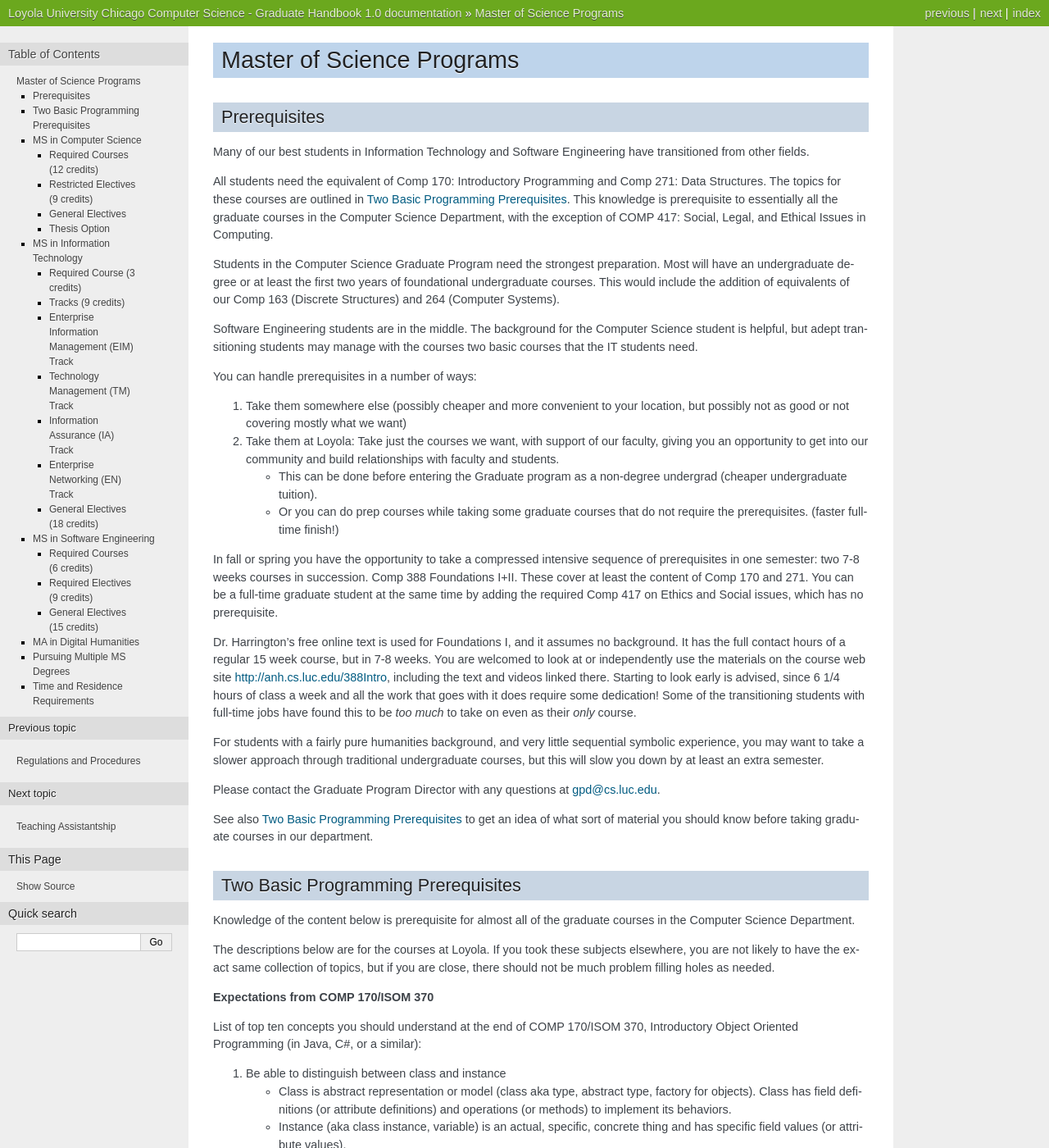
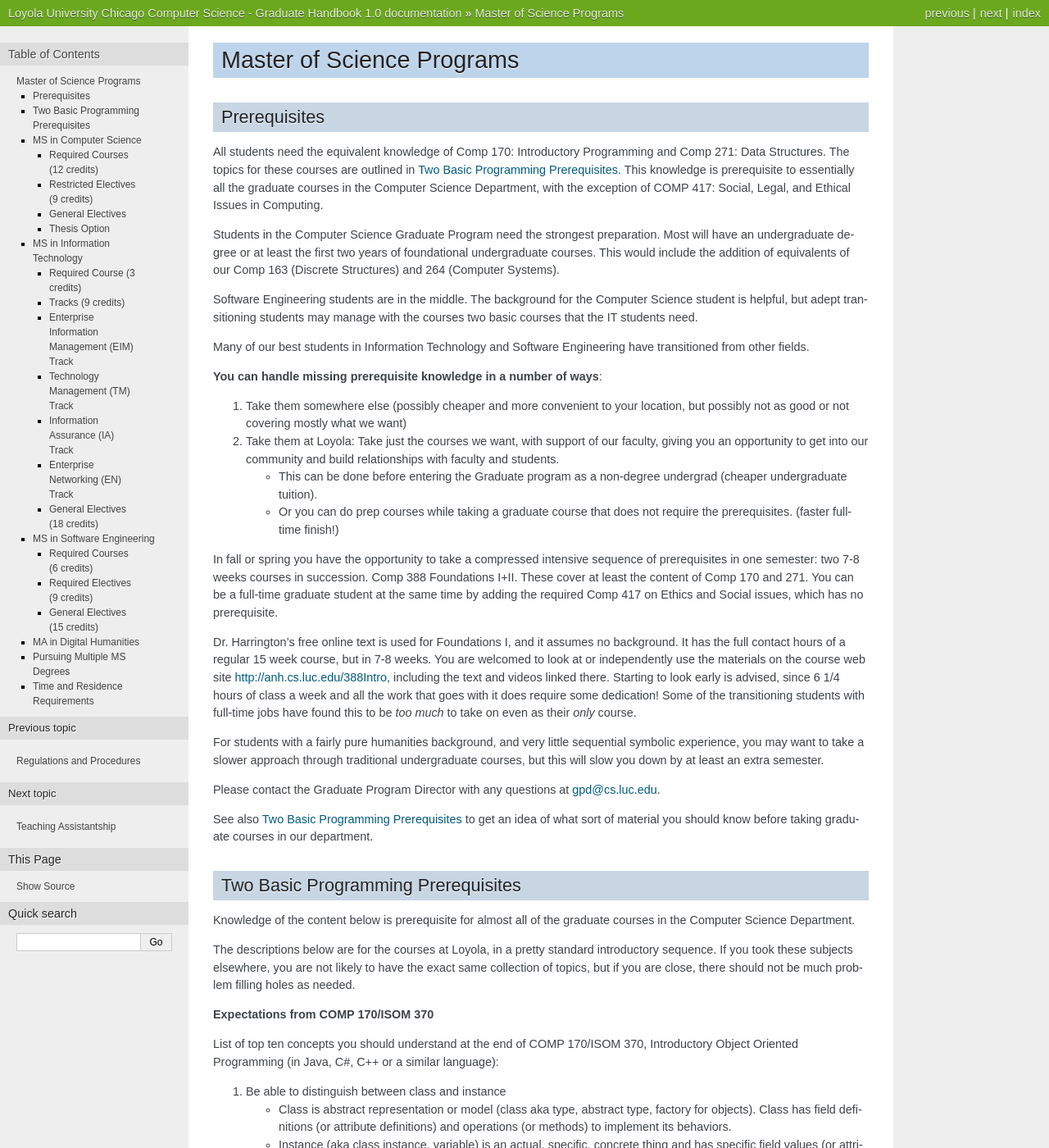
Before and after one commit to LoyolaChicagoCS/gradhandbook, a Sphinx documentation site: the page built from source/ms_programs.rst, in a window 1280 px wide and 1400 px high. Shown: the whole window at 82% size. Built offline with Sphinx 7.4.7, drawn with Linux system fonts in a browser that asks for light colours.

Commit message:
prereq language

```diff
--- a/source/ms_programs.rst
+++ b/source/ms_programs.rst
@@ -12,10 +12,8 @@ Master of Science Programs
 Prerequisites
 ---------------
 
-Many of our best students in Information Technology and Software Engineering
-have transitioned from other fields.
-
-All students need the equivalent of Comp 170: Introductory Programming and
+All students need the equivalent knowledge
+of Comp 170: Introductory Programming and
 Comp 271: Data Structures. The topics for these courses are outlined in
 :ref:`programming_prerequisites`.
 This knowledge is prerequisite to essentially all
@@ -34,9 +32,13 @@ The background for the Computer Science student is helpful, but adept
 transitioning students may manage with the courses two basic courses
 that the IT students need.
 
-You can handle prerequisites in a number of ways:
+Many of our best students in Information Technology and Software Engineering
+have transitioned from other fields.
 
-#. Take them somewhere else (possibly cheaper and more convenient to your location,
+**You can handle missing prerequisite knowledge in a number of ways**:
+
+#. Take them somewhere else
+   (possibly cheaper and more convenient to your location,
    but possibly not as good or not covering mostly what we want)
 #. Take them at Loyola:  Take just the courses we want, with support of our faculty,
    giving you an opportunity to get into our community and build relationships
@@ -44,7 +46,7 @@ You can handle prerequisites in a number of ways:
 
    * This can be done before entering the Graduate program as a non-degree undergrad
      (cheaper undergraduate tuition).
-   * Or you can do prep courses while taking some graduate courses that do not
+   * Or you can do prep courses while taking a graduate course that does not
      require the prerequisites. (faster full-time finish!)
 
 In fall or spring you have the opportunity to take a compressed intensive
@@ -85,7 +87,8 @@ Two Basic Programming Prerequisites
 Knowledge of the content below is prerequisite for almost all
 of the graduate courses in the Computer Science Department.
 
-The descriptions below are for the courses at Loyola.
+The descriptions below are for the courses at Loyola, in a
+pretty standard introductory sequence.
 If you took these subjects elsewhere, you are not likely to have the exact
 same collection of topics, but if you are close,
 there should not be much problem filling holes as needed.
@@ -93,7 +96,8 @@ there should not be much problem filling holes as needed.
 **Expectations from COMP 170/ISOM 370**
 
 List of top ten concepts you should understand at the end of COMP 170/ISOM 370,
-Introductory Object Oriented Programming (in Java, C#, or a similar):
+Introductory Object Oriented Programming (in Java, C#, C++ or a similar
+language):
 
 #. Be able to distinguish between class and instance
 
```
Also changed, not shown: other parts of source/ms_programs.rst (+1 -1 lines).
